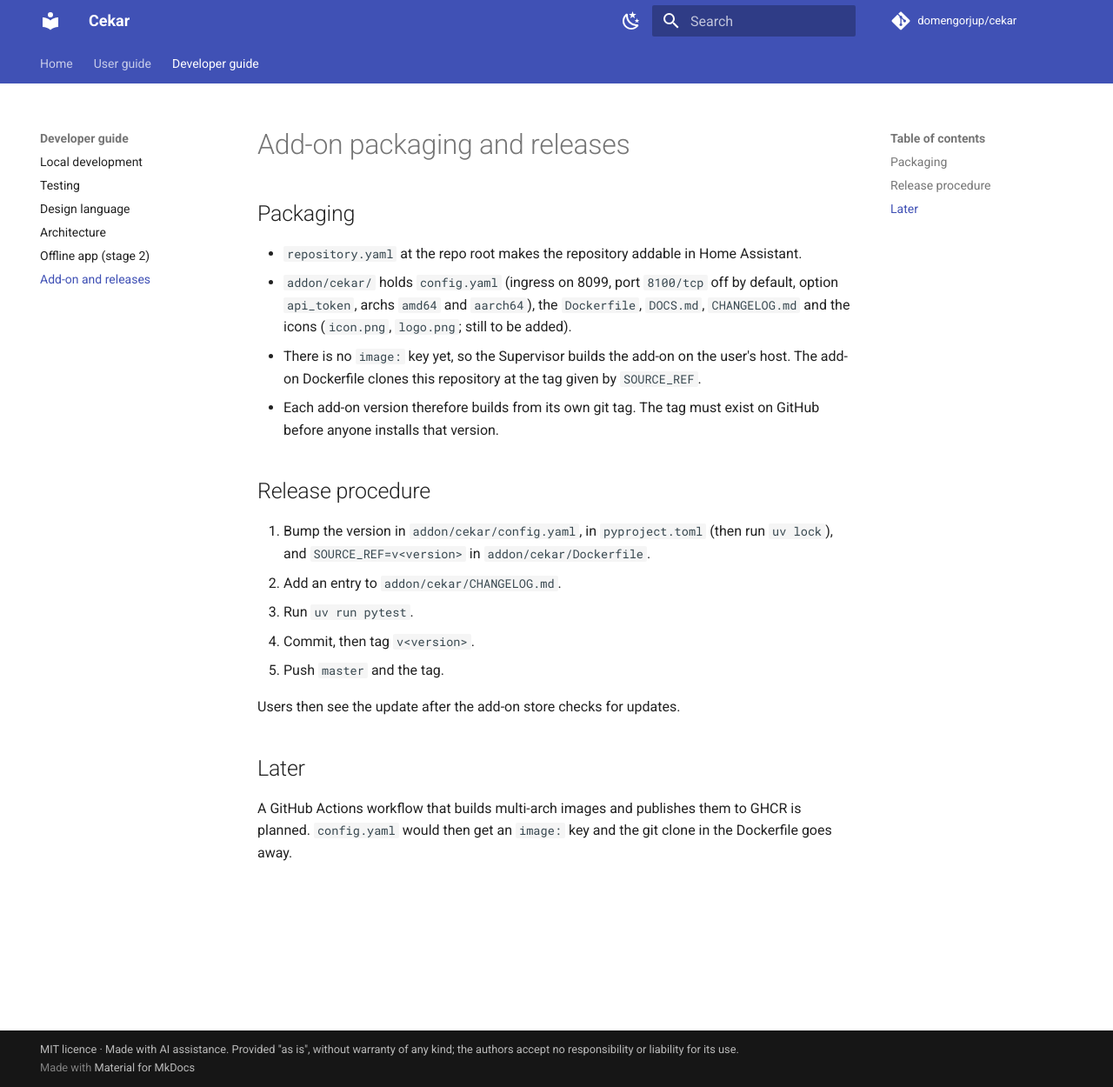
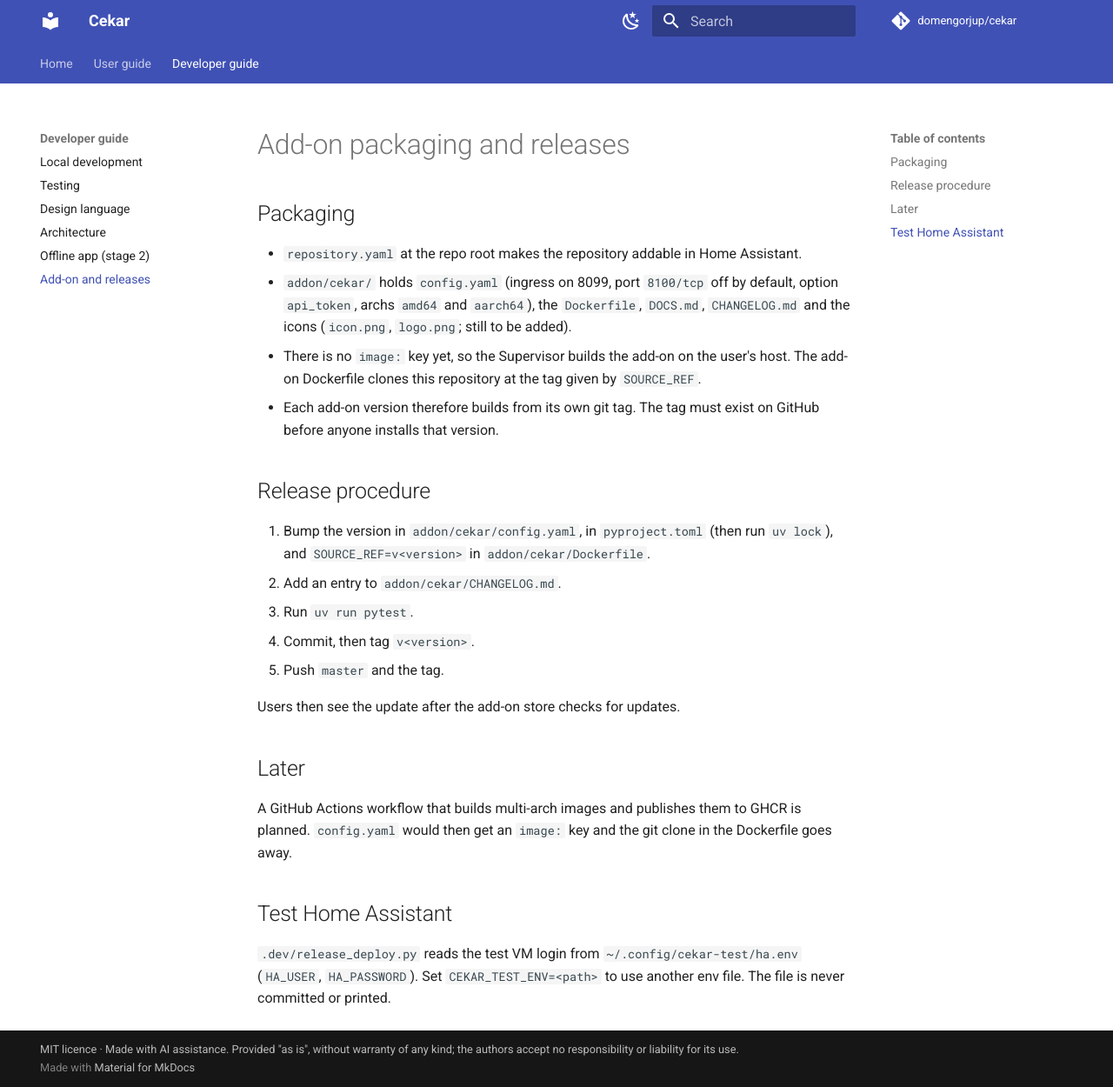
Before and after one commit to domengorjup/cekar, an MkDocs documentation site: the page built from docs/dev/release.md, in a window 1280 px wide and 1250 px high. Shown: the whole window at 87% size. Built offline with MkDocs 1.6.1 and Material for MkDocs 9.7.7, drawn with Linux system fonts in a browser that asks for light colours; comment, search, counter and statistics services are not loaded.

Commit message:
Release 0.1.0

```diff
--- a/docs/dev/release.md
+++ b/docs/dev/release.md
@@ -20,3 +20,7 @@ Users then see the update after the add-on store checks for updates.
 ## Later
 
 A GitHub Actions workflow that builds multi-arch images and publishes them to GHCR is planned. `config.yaml` would then get an `image:` key and the git clone in the Dockerfile goes away.
+
+## Test Home Assistant
+
+`.dev/release_deploy.py` reads the test VM login from `~/.config/cekar-test/ha.env` (`HA_USER`, `HA_PASSWORD`). Set `CEKAR_TEST_ENV=<path>` to use another env file. The file is never committed or printed.
--- a/pyproject.toml
+++ b/pyproject.toml
@@ -1,6 +1,6 @@
 [project]
 name = "cekar"
-version = "0.0.1"
+version = "0.1.0"
 description = "Household shopping lists and shared expenses, as a Home Assistant add-on"
 license = "MIT"
 license-files = ["LICENSE"]
```
Also changed, not shown: addon/cekar/CHANGELOG.md (+2 -1 lines), 4 other files.
